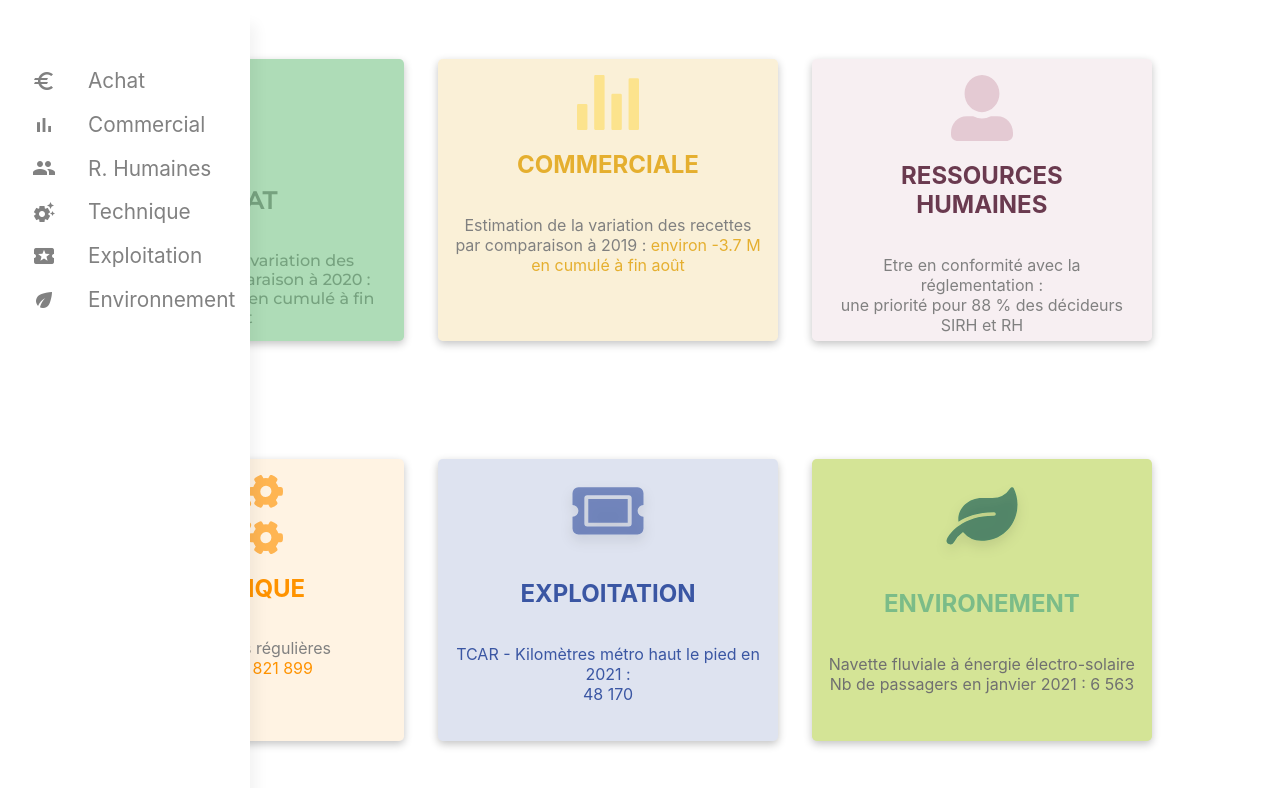
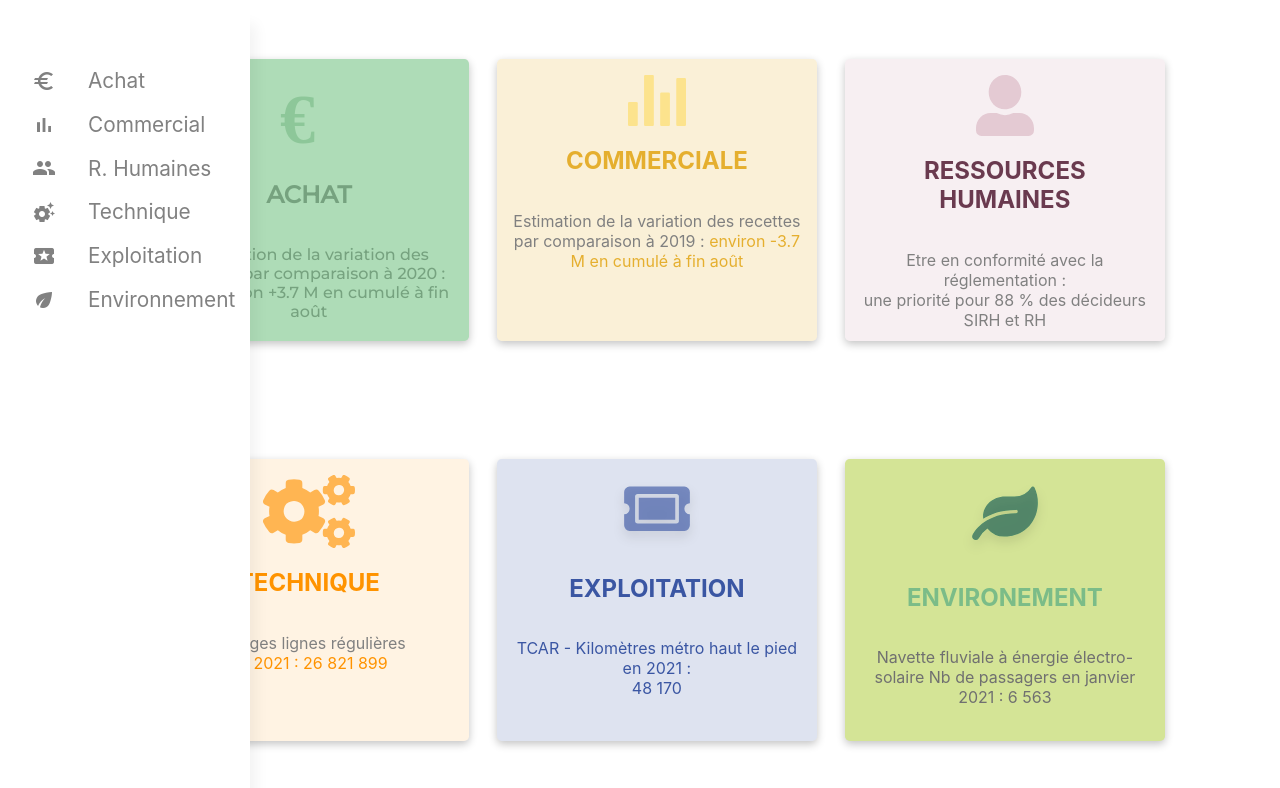
Before and after one commit to theodac/Transdev, a React (Create React App) app in the folder client/: page / in a window 1280 px wide. Shown: the top 788 px of the page. Built offline with nearby package versions, Linux system fonts and the light colour scheme.

Commit message:
Add Page component to fit content with Sidebar

```diff
--- /dev/null
+++ b/client/src/components/Page/index.js
@@ -0,0 +1,21 @@
+import "../../styles/components/page.scss";
+
+import React from "react";
+import PropTypes from "prop-types";
+
+const Page = ({ title, children }) => {
+  title;
+
+  return (
+    <div className="page">
+      {children}
+    </div>
+  );
+};
+
+Page.propTypes = {
+  title: PropTypes.string,
+  children: PropTypes.any,
+};
+
+export default Page;
--- a/client/src/pages/home/index.js
+++ b/client/src/pages/home/index.js
@@ -1,10 +1,12 @@
 import React from "react";
+import Page from "../../components/Page";
 import "../../styles/pages/home.scss";
 
 // import BasicCard from "../../components/basicCard";
 
 const HomePage = () => {
   return (
+    <Page title={""}>
       <div className="wrap">
         <div className="right">
           <div className="card green">
@@ -59,6 +61,7 @@ const HomePage = () => {
           </div>
         </div>
       </div>
+    </Page>
   );
 };
 
--- /dev/null
+++ b/client/src/styles/components/page.scss
@@ -0,0 +1,3 @@
+.page {
+  padding-left: 85px;
+}
```
Lines whose indentation alone changed are shown as unchanged.
